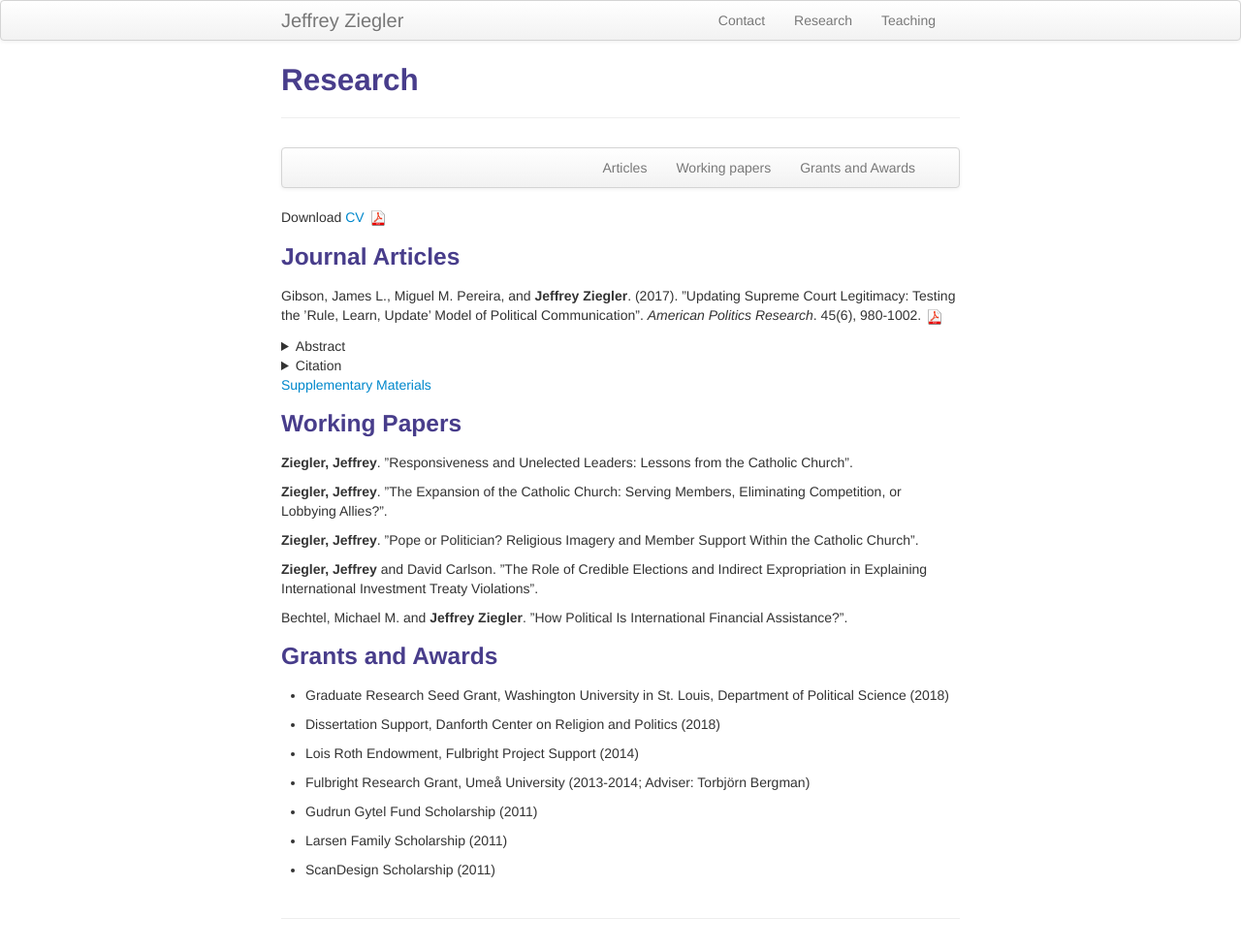
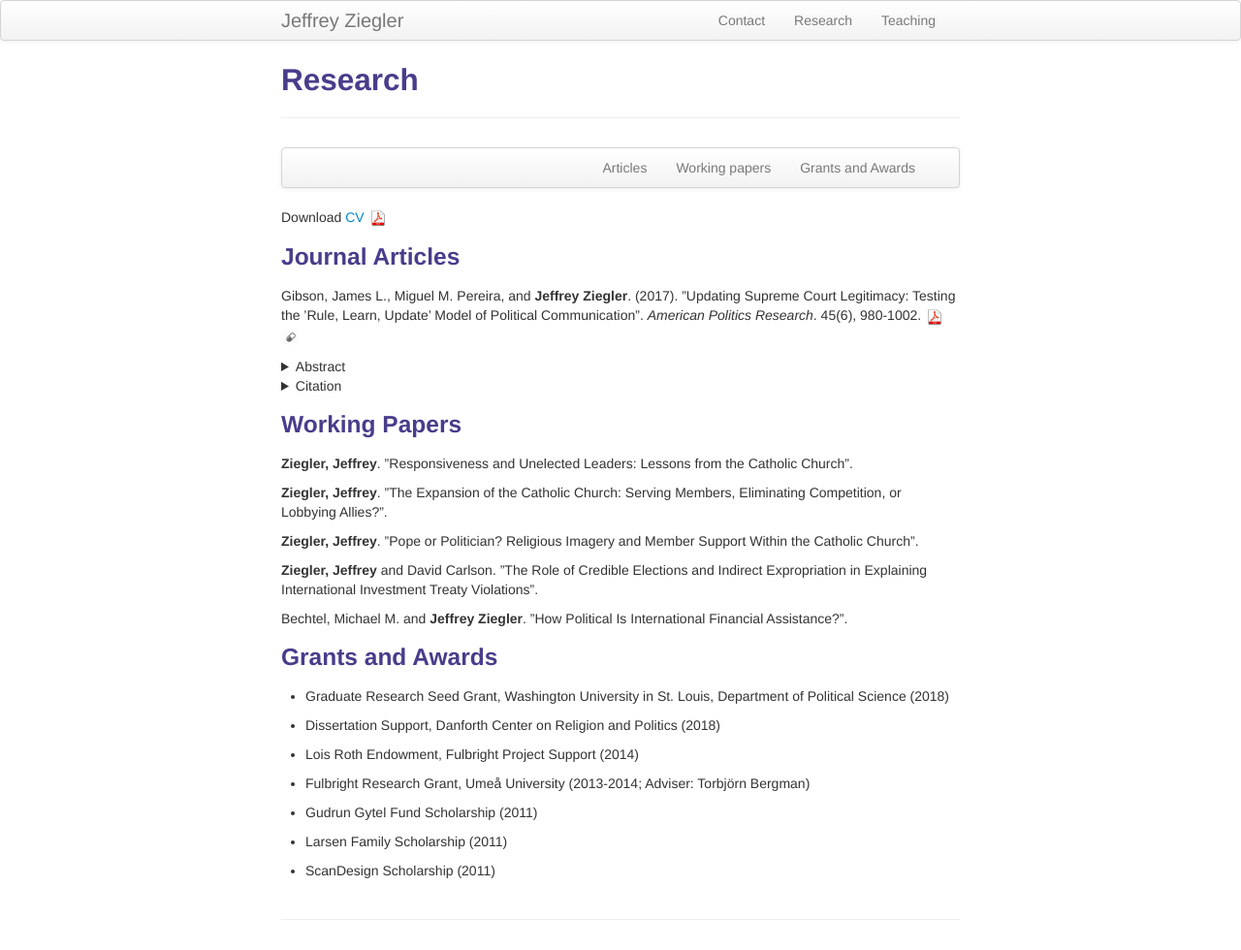
Before and after one commit to zieglerjef/zieglerjef.github.io, a Jekyll site: the page built from pages/pubs.md, in a window 1280 px wide. Shown: the whole page at 97% size. Built offline with Jekyll 4.4.1, drawn with Linux system fonts in a browser that asks for light colours.

Commit message:
Update pubs.md

```diff
--- a/pages/pubs.md
+++ b/pages/pubs.md
@@ -21,8 +21,7 @@
 
 Gibson, James L., Miguel M. Pereira, and **Jeffrey Ziegler**. (2017). ”Updating Supreme Court Legitimacy: Testing
 the ’Rule, Learn, Update’ Model of Political Communication”. *American Politics Research*. 45(6), 980-1002.
-[![pdf](icons16/pdf-icon.png)](https://drive.google.com/file/d/1YHqTlVkxxMtOSetTqnR4V8dhUR-LXqXT/view)
-
+[![pdf](icons16/pdf-icon.png)](https://drive.google.com/file/d/1YHqTlVkxxMtOSetTqnR4V8dhUR-LXqXT/view) [![pdf](icons16/supp-icon.png)](https://drive.google.com/file/d/1OrwLIBFuznTYT0aKuaF_1aXoW58N0UUM/view)
 
 <details><summary> Abstract </summary>
 <p>
@@ -45,8 +44,6 @@
 </pre>
 </p>
 </details>
-
-[Supplementary Materials](https://drive.google.com/file/d/1OrwLIBFuznTYT0aKuaF_1aXoW58N0UUM/view)
 
 ### <a name="workingPapers"></a>Working Papers
 
```
